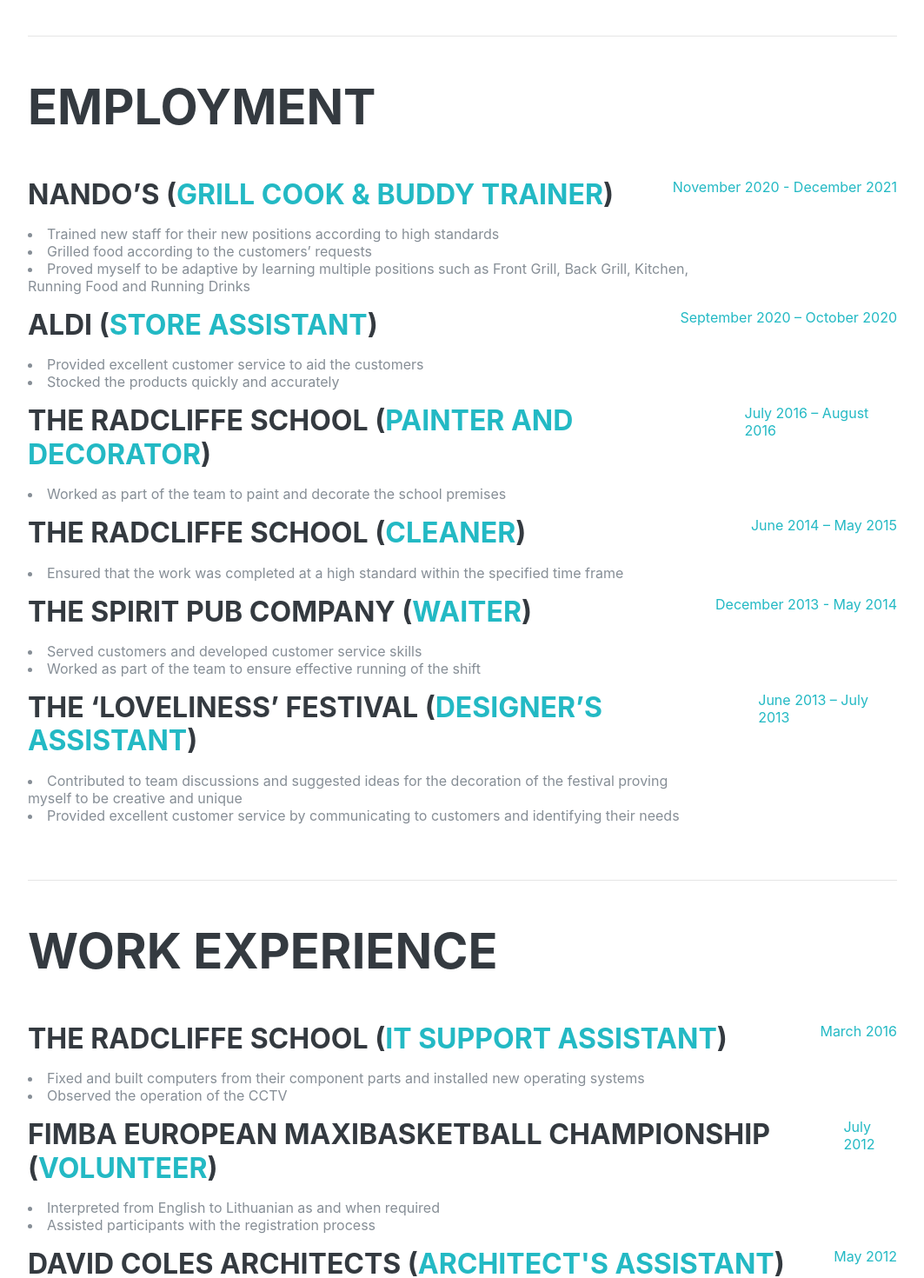
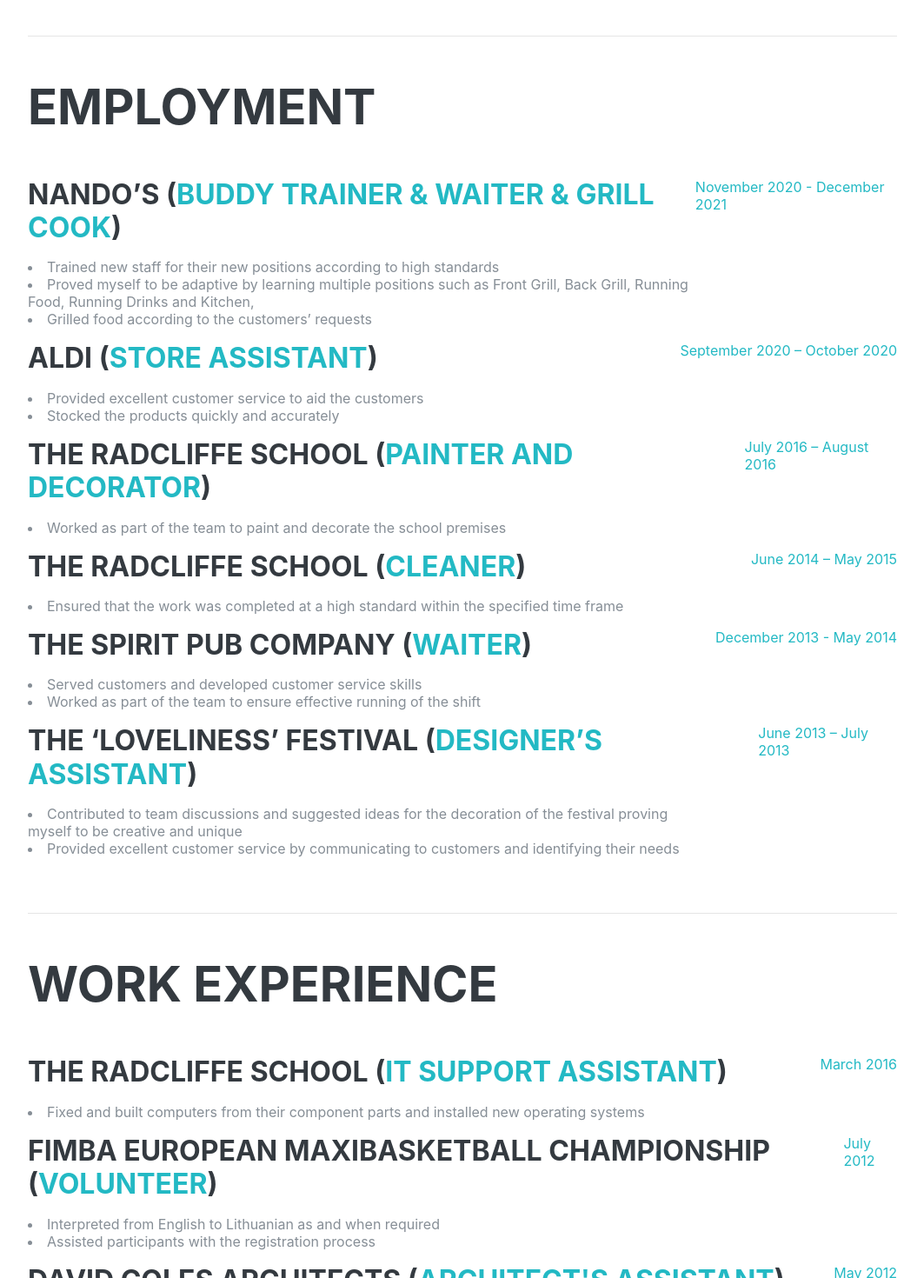
Before and after one commit to ignaskampas/ignaskampas, a React (Create React App) app: page / in a window 1280 px wide. Shown: the part 3005-4475 px from the top of the page at 87% size, without its empty margins (108-1171 px from the left). Built offline with nearby package versions, Linux system fonts and the light colour scheme; no server answers; a web font is replaced by a local one.

Commit message:
Updated CV

```diff
--- a/src/components/sections/Employment/Employment.js
+++ b/src/components/sections/Employment/Employment.js
@@ -6,11 +6,12 @@
 export default function Employment() {
     return (
         <ShowcaseSection id="employment" title="Employment">
-            <TitleAndDate institution="Nando’s" roleTitle="Grill Cook & Buddy Trainer" date="November 2020  - December 2021" />
+            <TitleAndDate institution="Nando’s" roleTitle="Buddy Trainer & Waiter & Grill Cook" date="November 2020  - December 2021" />
             <List list={[
                 "Trained new staff for their new positions according to high standards",
-                "Grilled food according to the customers’ requests",
-                "Proved myself to be adaptive by learning multiple positions such as Front Grill, Back Grill, Kitchen, Running Food and Running Drinks"]} />
+                "Proved myself to be adaptive by learning multiple positions such as Front Grill, Back Grill, Running Food, Running Drinks and Kitchen,",
+                "Grilled food according to the customers’ requests"
+                ]} />
             <TitleAndDate institution="Aldi" roleTitle="Store Assistant" date="September 2020 – October 2020" />
             <List list={[
                 "Provided excellent customer service to aid the customers",
--- a/src/components/sections/WorkExperience/WorkExperience.js
+++ b/src/components/sections/WorkExperience/WorkExperience.js
@@ -8,8 +8,7 @@
         <ShowcaseSection id="work-experience" title="Work Experience">
                 <TitleAndDate institution="The Radcliffe School" roleTitle="IT Support Assistant" date="March 2016" />
                 <List list={[
-                    "Fixed and built computers from their component parts and installed new operating systems",
-                    "Observed the operation of the CCTV"]} />
+                    "Fixed and built computers from their component parts and installed new operating systems"]} />
                 <TitleAndDate institution="FIMBA European MaxiBasketball Championship" roleTitle="Volunteer" date="July 2012" />
                 <List list={[
                     "Interpreted from English to Lithuanian as and when required",
```
